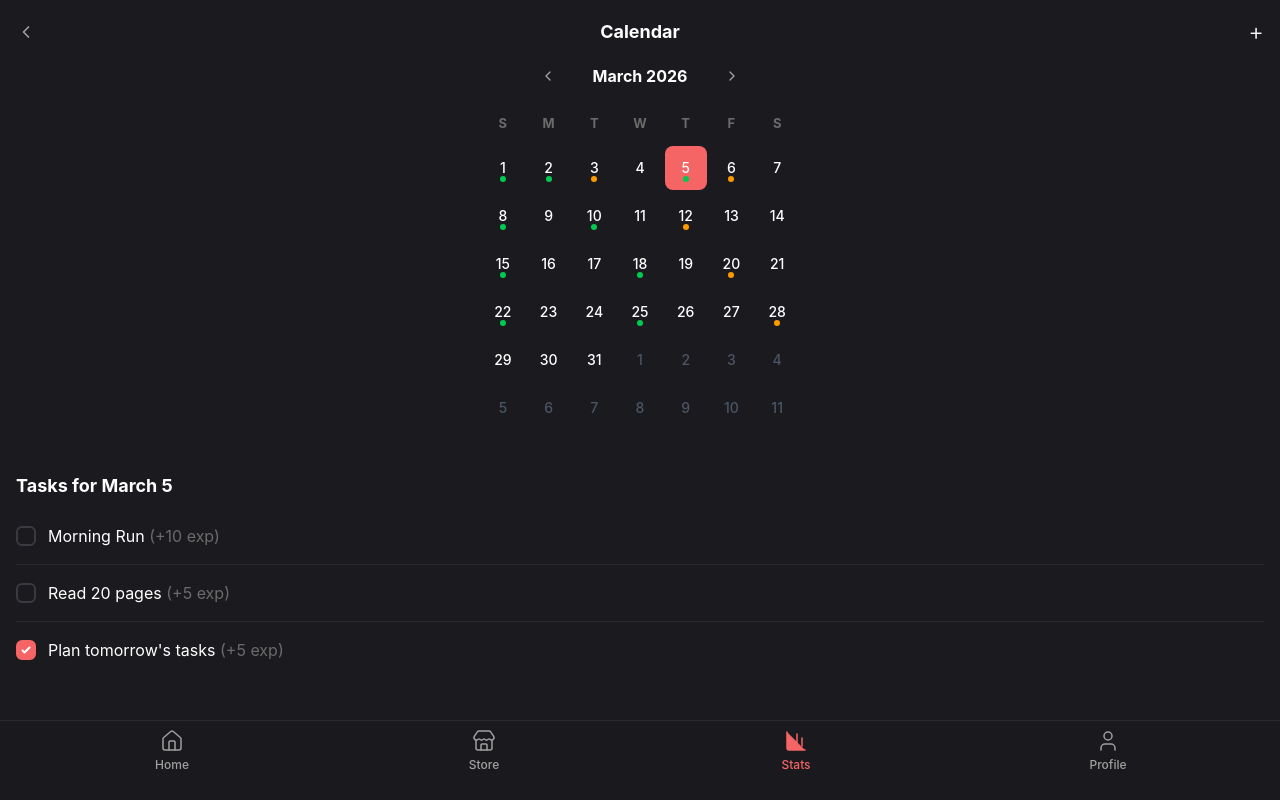
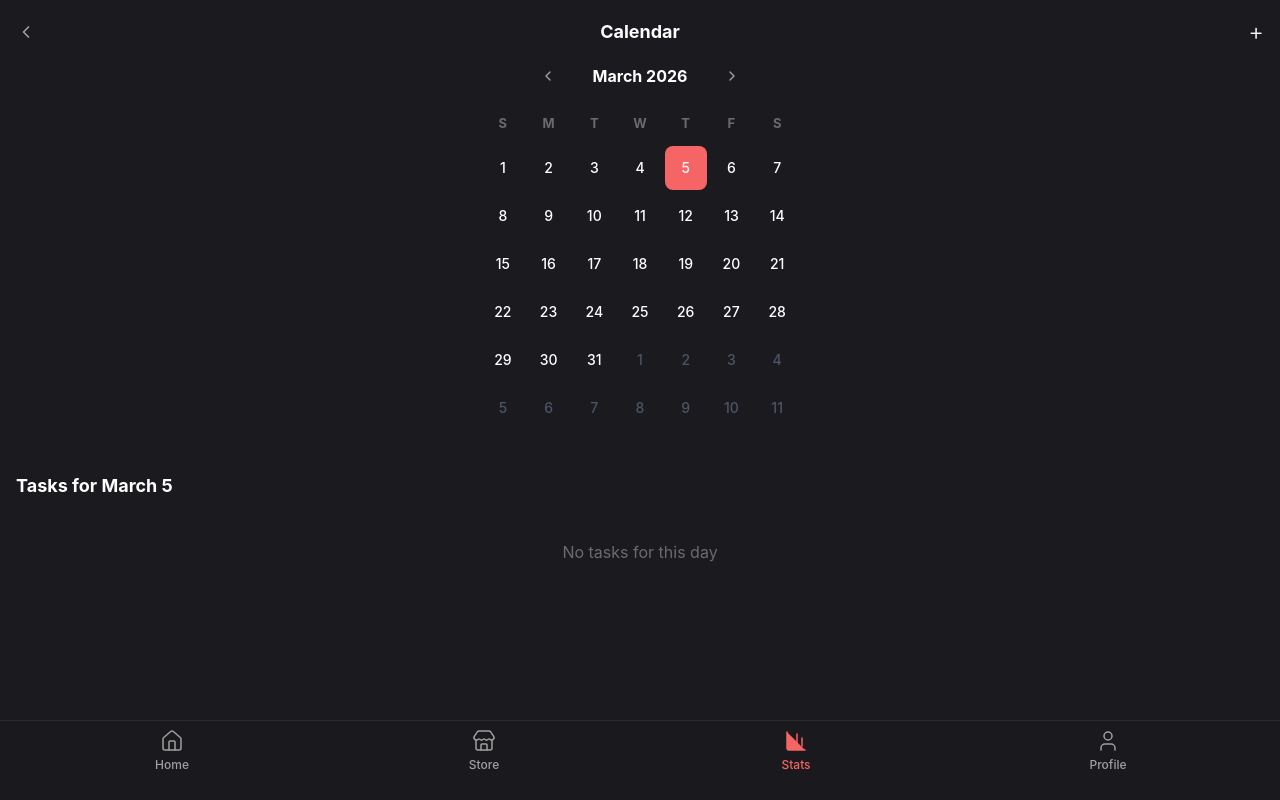
Before and after one commit to ruinb0wman/exp1, a React (Vite) app: page /stats in a window 1280 px wide. Built offline with nearby package versions, Linux system fonts and the light colour scheme; the HTML template or start-up script is replaced by a standard one.

Commit message:
implement stats

```diff
--- a/src/libs/task.ts
+++ b/src/libs/task.ts
@@ -49,11 +49,12 @@ export function monthsBetween(date1: Date, date2: Date): number {
 }
 
 /**
- * 判断任务模板是否已满足结束条件
+ * 判断任务模板在指定日期是否已满足结束条件
  */
-export function isTemplateEnded(
+export function isTemplateEndedOnDate(
   template: TaskTemplate,
-  existingInstances: TaskInstance[]
+  existingInstances: TaskInstance[],
+  targetDate: Date = new Date()
 ): boolean {
   const { endCondition, endValue } = template;
 
@@ -63,9 +64,8 @@ export function isTemplateEnded(
 
   if (endCondition === 'date' && endValue) {
     const endDate = new Date(endValue);
-    const today = new Date();
     endDate.setHours(23, 59, 59, 999);
-    return today > endDate;
+    return targetDate > endDate;
   }
 
   if (endCondition === 'times' && endValue) {
@@ -77,15 +77,27 @@ export function isTemplateEnded(
 }
 
 /**
- * 判断今天是否需要为该模板生成任务实例
- * @param existingInstances 该模板已存在的所有实例
+ * 判断任务模板是否已满足结束条件（兼容旧代码）
+ * @deprecated 使用 isTemplateEndedOnDate 代替
  */
-export function shouldGenerateInstanceToday(
+export function isTemplateEnded(
   template: TaskTemplate,
   existingInstances: TaskInstance[]
 ): boolean {
+  return isTemplateEndedOnDate(template, existingInstances, new Date());
+}
+
+/**
+ * 判断指定日期是否需要为该模板生成任务实例
+ * @param existingInstances 该模板已存在的所有实例
+ * @param targetDate 目标日期，默认为今天
+ */
+export function shouldGenerateInstanceOnDate(
+  template: TaskTemplate,
+  existingInstances: TaskInstance[],
+  targetDate: Date = new Date()
+): boolean {
   const { repeatMode, repeatInterval, repeatDaysOfWeek, repeatDaysOfMonth, createdAt } = template;
-  const today = new Date();
   const created = new Date(createdAt);
 
   switch (repeatMode) {
@@ -97,37 +109,37 @@ export function shouldGenerateInstanceToday(
     case 'daily': {
       // 每日：检查间隔天数
       const interval = repeatInterval || 1;
-      const daysDiff = daysBetween(created, today);
+      const daysDiff = daysBetween(created, targetDate);
       return daysDiff % interval === 0;
     }
 
     case 'weekly': {
       // 每周：检查是否在指定星期几，且满足间隔周数
       const interval = repeatInterval || 1;
-      const currentDayOfWeek = today.getDay(); // 0-6
+      const currentDayOfWeek = targetDate.getDay(); // 0-6
 
-      // 检查今天是否在指定的星期几列表中
+      // 检查目标日期是否在指定的星期几列表中
       if (!repeatDaysOfWeek || !repeatDaysOfWeek.includes(currentDayOfWeek)) {
         return false;
       }
 
       // 检查是否满足间隔周数
-      const weeksDiff = weeksBetween(created, today);
+      const weeksDiff = weeksBetween(created, targetDate);
       return weeksDiff % interval === 0;
     }
 
     case 'monthly': {
       // 每月：检查是否在指定日期，且满足间隔月数
       const interval = repeatInterval || 1;
-      const currentDayOfMonth = today.getDate();
+      const currentDayOfMonth = targetDate.getDate();
 
-      // 检查今天是否在指定的日期列表中
+      // 检查目标日期是否在指定的日期列表中
       if (!repeatDaysOfMonth || !repeatDaysOfMonth.includes(currentDayOfMonth)) {
         return false;
       }
 
       // 检查是否满足间隔月数
-      const monthsDiff = monthsBetween(created, today);
+      const monthsDiff = monthsBetween(created, targetDate);
       return monthsDiff % interval === 0;
     }
 
@@ -137,11 +149,23 @@ export function shouldGenerateInstanceToday(
 }
 
 /**
- * 过滤出今天需要生成实例的任务模板
+ * 判断今天是否需要为该模板生成任务实例（兼容旧代码）
+ * @deprecated 使用 shouldGenerateInstanceOnDate 代替
  */
-export function filterTemplatesNeedingInstances(
+export function shouldGenerateInstanceToday(
+  template: TaskTemplate,
+  existingInstances: TaskInstance[]
+): boolean {
+  return shouldGenerateInstanceOnDate(template, existingInstances, new Date());
+}
+
+/**
+ * 过滤出指定日期需要生成实例的任务模板
+ */
+export function filterTemplatesNeedingInstancesOnDate(
   templates: TaskTemplate[],
-  existingInstances: TaskInstance[]
+  existingInstances: TaskInstance[],
+  targetDate: Date = new Date()
 ): TaskTemplate[] {
   return templates.filter((template) => {
     // 只处理启用的模板
@@ -154,29 +178,40 @@ export function filterTemplatesNeedingInstances(
       (inst) => inst.templateId === template.id
     );
 
-    // 检查是否已满足结束条件
-    if (isTemplateEnded(template, templateInstances)) {
+    // 检查在目标日期是否已满足结束条件
+    if (isTemplateEndedOnDate(template, templateInstances, targetDate)) {
       return false;
     }
 
     // 对于 repeatMode 为 'none' 的，只检查是否已经有实例
     if (template.repeatMode === 'none') {
-      return shouldGenerateInstanceToday(template, templateInstances);
+      return shouldGenerateInstanceOnDate(template, templateInstances, targetDate);
     }
 
-    // 对于其他 repeatMode，检查今天是否已经生成过实例
-    const todayStr = getTodayString();
-    const hasInstanceToday = templateInstances.some((inst) => {
+    // 对于其他 repeatMode，检查目标日期是否已经生成过实例
+    const targetDateStr = targetDate.toISOString().split('T')[0];
+    const hasInstanceOnDate = templateInstances.some((inst) => {
       const instanceDate = inst.createAt.split('T')[0];
-      return instanceDate === todayStr;
+      return instanceDate === targetDateStr;
     });
-    if (hasInstanceToday) {
+    if (hasInstanceOnDate) {
       return false;
     }
 
-    // 检查今天是否应该生成实例
-    return shouldGenerateInstanceToday(template, templateInstances);
+    // 检查目标日期是否应该生成实例
+    return shouldGenerateInstanceOnDate(template, templateInstances, targetDate);
   });
+}
+
+/**
+ * 过滤出今天需要生成实例的任务模板（兼容旧代码）
+ * @deprecated 使用 filterTemplatesNeedingInstancesOnDate 代替
+ */
+export function filterTemplatesNeedingInstances(
+  templates: TaskTemplate[],
+  existingInstances: TaskInstance[]
+): TaskTemplate[] {
+  return filterTemplatesNeedingInstancesOnDate(templates, existingInstances, new Date());
 }
 
 /**
--- a/src/pages/Stats.tsx
+++ b/src/pages/Stats.tsx
@@ -1,82 +1,116 @@
+import { useEffect, useState, useCallback } from "react";
 import { ChevronLeft } from "lucide-react";
 import { Calendar } from "../components/Calendar";
-import { useState } from "react";
+import { getDB } from "@/db";
+import { useUserStore } from "@/store";
+import type { TaskInstance } from "@/db/types";
+import {
+  getEnabledTaskTemplates,
+  getAllTaskInstances,
+  getTaskInstancesByDate,
+} from "@/db/services";
+import {
+  filterTemplatesNeedingInstancesOnDate,
+  generateTaskInstance,
+} from "@/libs/task";
 
-const dayTasks = [
-  { id: 1, name: "Morning Run", exp: 10, completed: false },
-  { id: 2, name: "Read 20 pages", exp: 5, completed: false },
-  { id: 3, name: "Plan tomorrow's tasks", exp: 5, completed: true },
-];
-
-// 模拟任务完成状态数据
-const taskStatusMap: Record<string, "completed" | "partial"> = {
-  "2026-03-01": "completed",
-  "2026-03-02": "completed",
-  "2026-03-03": "partial",
-  "2026-03-05": "completed",
-  "2026-03-06": "partial",
-  "2026-03-08": "completed",
-  "2026-03-10": "completed",
-  "2026-03-12": "partial",
-  "2026-03-15": "completed",
-  "2026-03-18": "completed",
-  "2026-03-20": "partial",
-  "2026-03-22": "completed",
-  "2026-03-25": "completed",
-  "2026-03-28": "partial",
-};
+interface TaskDisplayItem {
+  id: number | string;
+  name: string;
+  exp: number;
+  status: TaskInstance["status"];
+  isPreview: boolean;
+}
 
 function formatDateKey(date: Date): string {
-  const year = date.getFullYear();
-  const month = String(date.getMonth() + 1).padStart(2, "0");
-  const day = String(date.getDate()).padStart(2, "0");
-  return `${year}-${month}-${day}`;
+  return date.toISOString().split("T")[0];
+}
+
+function isSameDay(date1: Date, date2: Date): boolean {
+  return (
+    date1.getFullYear() === date2.getFullYear() &&
+    date1.getMonth() === date2.getMonth() &&
+    date1.getDate() === date2.getDate()
+  );
 }
 
 export function Stats() {
   const [selectedDate, setSelectedDate] = useState<Date | null>(new Date());
+  const [tasks, setTasks] = useState<TaskDisplayItem[]>([]);
+  const [isLoading, setIsLoading] = useState(false);
 
-  // 自定义 cell 渲染，显示任务状态点
-  const renderCell = (info: {
-    date: Date;
-    isToday: boolean;
-    isSelected: boolean;
-    isCurrentMonth: boolean;
-    isDisabled: boolean;
-  }) => {
-    const { date, isToday, isSelected, isCurrentMonth, isDisabled } = info;
-    const dateKey = formatDateKey(date);
-    const status = taskStatusMap[dateKey];
 
-    // 基础样式
-    let className =
-      "w-full h-full flex items-center justify-center rounded-lg text-sm font-medium relative";
+  const { user: currentUser } = useUserStore();
 
-    if (isDisabled) {
-      className += " text-gray-600 cursor-not-allowed";
-    } else if (!isCurrentMonth) {
-      className += " text-gray-600";
-    } else if (isSelected) {
-      className += " bg-primary text-white";
-    } else if (isToday) {
-      className += " border border-primary text-primary";
+  // 加载指定日期的任务
+  const loadTasksForDate = useCallback(
+    async (date: Date) => {
+      if (!currentUser) return;
+
+      setIsLoading(true);
+      try {
+        const isToday = isSameDay(date, new Date());
+
+        if (isToday) {
+          // 今天：显示实际的任务实例
+          const dateStr = formatDateKey(date);
+          const instances = await getTaskInstancesByDate(dateStr, currentUser.id);
+
+          const displayItems: TaskDisplayItem[] = await Promise.all(
+            instances.map(async (instance) => {
+              const template = await getDB().taskTemplates.get(instance.templateId);
+              return {
+                id: instance.id!,
+                name: template?.title || "Unknown Task",
+                exp: instance.rewardPoints,
+                status: instance.status,
+                isPreview: false,
+              };
+            })
+          );
+
+          setTasks(displayItems);
         } else {
-      className += " text-text-primary hover:bg-surface transition-colors";
+          // 其他日期：显示预览（根据模板规则判断）
+          const templates = await getEnabledTaskTemplates(currentUser.id);
+          const allInstances = await getAllTaskInstances(currentUser.id);
+
+          // 获取在该日期应该生成实例的模板
+          const templatesForDate = filterTemplatesNeedingInstancesOnDate(
+            templates,
+            allInstances,
+            date
+          );
+
+          const displayItems: TaskDisplayItem[] = templatesForDate.map((template, index) => {
+            const previewInstance = generateTaskInstance(template, date);
+            return {
+              id: `preview-${template.id}-${index}`,
+              name: template.title,
+              exp: previewInstance.rewardPoints,
+              status: "pending" as TaskInstance["status"],
+              isPreview: true,
+            };
+          });
+
+          setTasks(displayItems);
         }
+      } catch (error) {
+        console.error("Failed to load tasks:", error);
+        setTasks([]);
+      } finally {
+        setIsLoading(false);
+      }
+    },
+    [currentUser]
+  );
 
-    return (
-      <div className={className}>
-        {date.getDate()}
-        {status && !isDisabled && (
-          <div
-            className={`absolute bottom-2 left-1/2 -translate-x-1/2 w-1.5 h-1.5 rounded-full ${
-              status === "completed" ? "bg-green-500" : "bg-amber-500"
-            }`}
-          />
-        )}
-      </div>
-    );
-  };
+  // 当选择的日期变化时加载任务
+  useEffect(() => {
+    if (selectedDate && currentUser) {
+      loadTasksForDate(selectedDate);
+    }
+  }, [selectedDate, currentUser, loadTasksForDate]);
 
   const formattedSelectedDate = selectedDate
     ? selectedDate.toLocaleDateString("en-US", {
@@ -84,6 +118,8 @@ export function Stats() {
         day: "numeric",
       })
     : "Select a date";
+
+  const isSelectedToday = selectedDate ? isSameDay(selectedDate, new Date()) : false;
 
   return (
     <div className="min-h-screen pb-24 bg-background">
@@ -103,7 +139,7 @@ export function Stats() {
       </header>
 
       <main className="px-4">
-        {/* Calendar */}
+        {/* Calendar - 使用默认配置 */}
         <div className="max-w-xs mx-auto">
           <Calendar
             mode="single"
@@ -118,34 +154,70 @@ export function Stats() {
                 year: "numeric",
               })
             }
-            cell={renderCell}
           />
         </div>
 
         {/* Tasks for the day */}
         <div className="mt-6">
-          <h3 className="text-lg font-bold text-text-primary pb-2 pt-4">
+          <div className="flex items-center justify-between pb-2 pt-4">
+            <h3 className="text-lg font-bold text-text-primary">
               Tasks for {formattedSelectedDate}
             </h3>
+            {!isSelectedToday && selectedDate && (
+              <span className="text-xs text-text-muted bg-surface px-2 py-1 rounded">
+                Preview
+              </span>
+            )}
+          </div>
+
+          {isLoading ? (
+            <div className="py-8 text-center text-text-muted">Loading...</div>
+          ) : tasks.length === 0 ? (
+            <div className="py-8 text-center text-text-muted">
+              No tasks for this day
+            </div>
+          ) : (
             <div className="divide-y divide-border">
-            {dayTasks.map((task) => (
-              <label
+              {tasks.map((task) => (
+                <div
                   key={task.id}
-                className="flex gap-x-3 py-4 flex-row items-center cursor-pointer"
+                  className={`flex gap-x-3 py-4 flex-row items-center ${
+                    task.isPreview ? "opacity-70" : ""
+                  }`}
                 >
                   <input
                     type="checkbox"
-                  checked={task.completed}
+                    checked={task.status === "completed"}
                     className="custom-checkbox w-6 h-6"
                     readOnly
+                    disabled={task.isPreview}
                   />
-                <p className="text-base text-text-primary">
-                  {task.name}{" "}
-                  <span className="text-text-muted">(+{task.exp} exp)</span>
+                  <div className="flex-1">
+                    <p
+                      className={`text-base ${
+                        task.status === "completed"
+                          ? "text-text-muted line-through"
+                          : "text-text-primary"
+                      }`}
+                    >
+                      {task.name}
+                      {task.isPreview && (
+                        <span className="ml-2 text-xs text-text-muted">
+                          (preview)
+                        </span>
+                      )}
                     </p>
-              </label>
+                    <p className="text-sm text-text-muted">
+                      +{task.exp} exp
+                      {task.status === "skipped" && (
+                        <span className="ml-2 text-amber-500">(skipped)</span>
+                      )}
+                    </p>
+                  </div>
+                </div>
               ))}
             </div>
+          )}
         </div>
       </main>
     </div>
```
Also changed, not shown: src/db/index.ts (+8 -10 lines), src/db/services/pointsHistoryService.ts (+1 -6 lines), src/db/services/rewardService.ts (+1 -28 lines), src/db/services/taskService.ts (+1 -27 lines), src/db/services/userService.ts (+1 -6 lines). Lines whose indentation alone changed are shown as unchanged.
